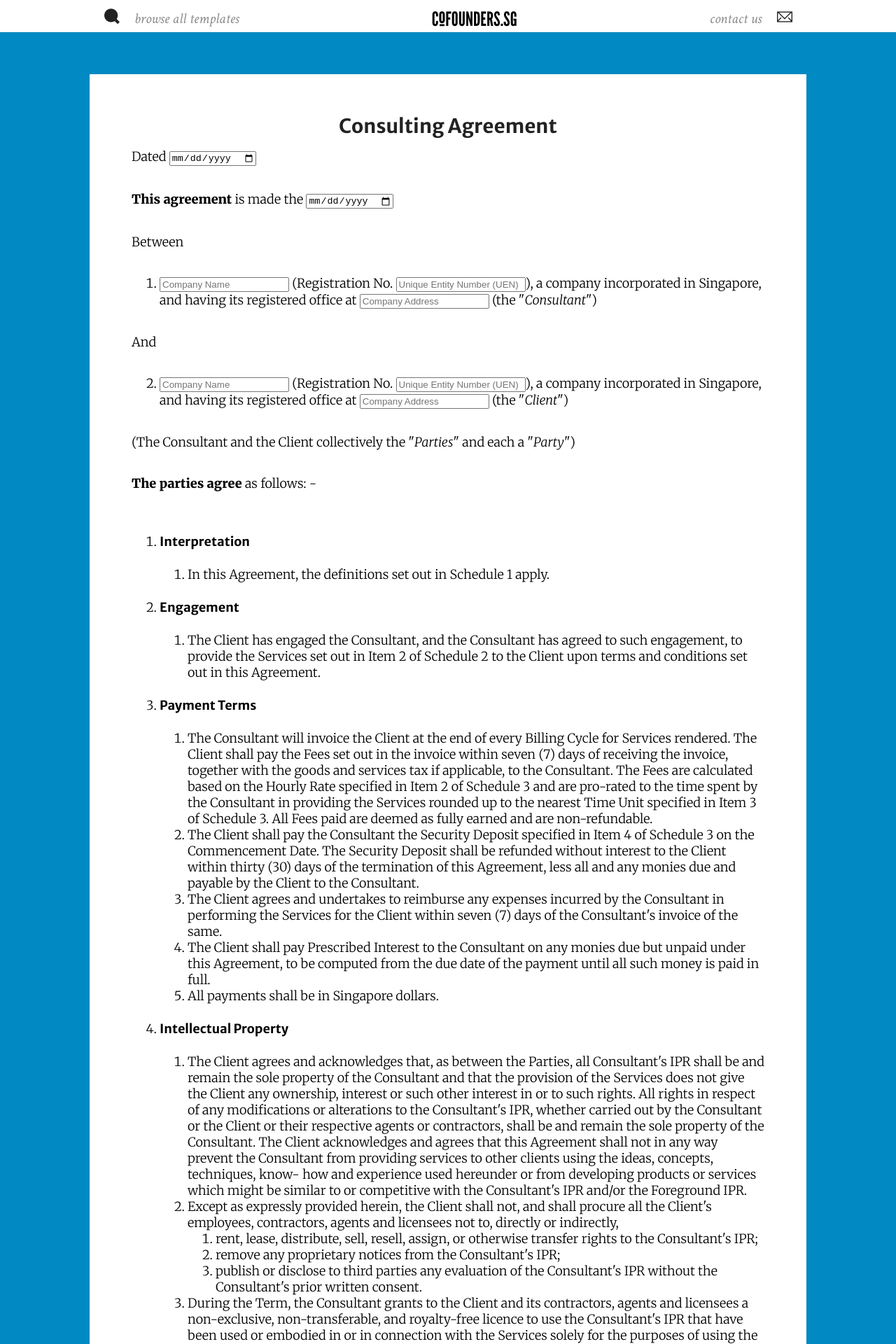
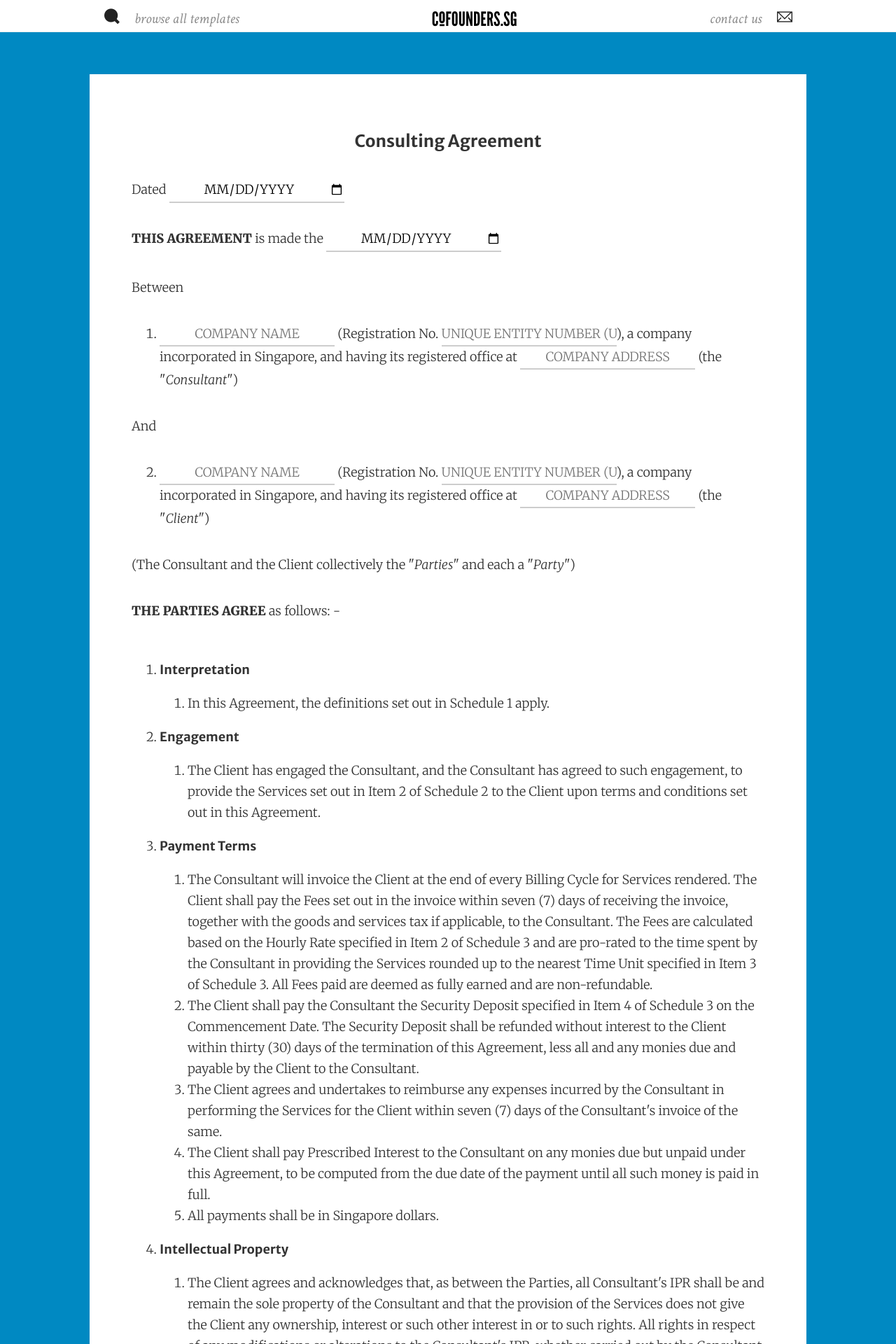
Before and after one commit to cofounders/legal, a Jekyll site: the page built from _posts/2013-11-14-consulting_agreement.html, in a window 1280 px wide. Shown: the top 1920 px of the page at 70% size. Built offline with Jekyll 4.4.1, drawn with Linux system fonts in a browser that asks for light colours; some web fonts are replaced.

Commit message:
Style tweaks for inputs

```diff
--- a/styles/site.css
+++ b/styles/site.css
@@ -435,16 +435,38 @@ body > nav > div > a.logo > .cfsg {
 #document h4,
 #document h5,
 #document h6 {
+  color: #333;
   font-family: 'Merriweather Sans';
   font-weight: 700;
   text-transform: none;
+  margin: 1em 0;
+}
+#document h2 {
+  font-size: 24px;
 }
 #document > article {
+  line-height: 30px;
+  font-size: 18px;
+  color: #333;
   background-color: white;
   margin: 60px auto;
   padding: 60px;
   -webkit-box-sizing: border-box;
   -moz-box-sizing: border-box;
+  box-sizing: border-box;
+}
+#document > article strong {
+  text-transform: uppercase;
+}
+#document > article input {
+  border-style: none;
+  border-bottom: 2px solid #cdcdcd;
+  text-align: center;
+  text-transform: uppercase;
+  font-family: Merriweather;
+  font-size: 18px;
+  width: 250px;
+  padding: 0 0 5px 0;
   box-sizing: border-box;
 }
 
```
